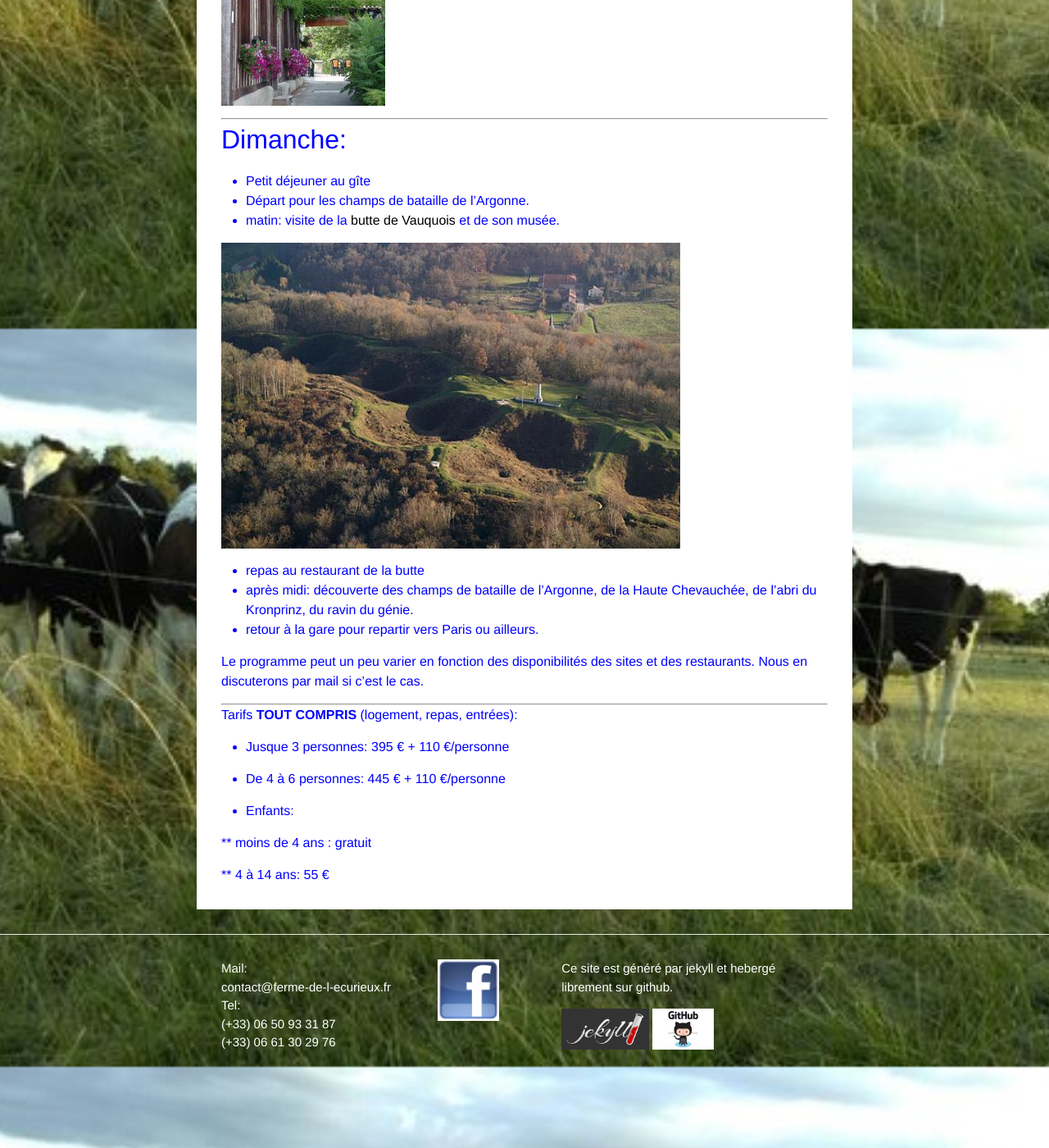
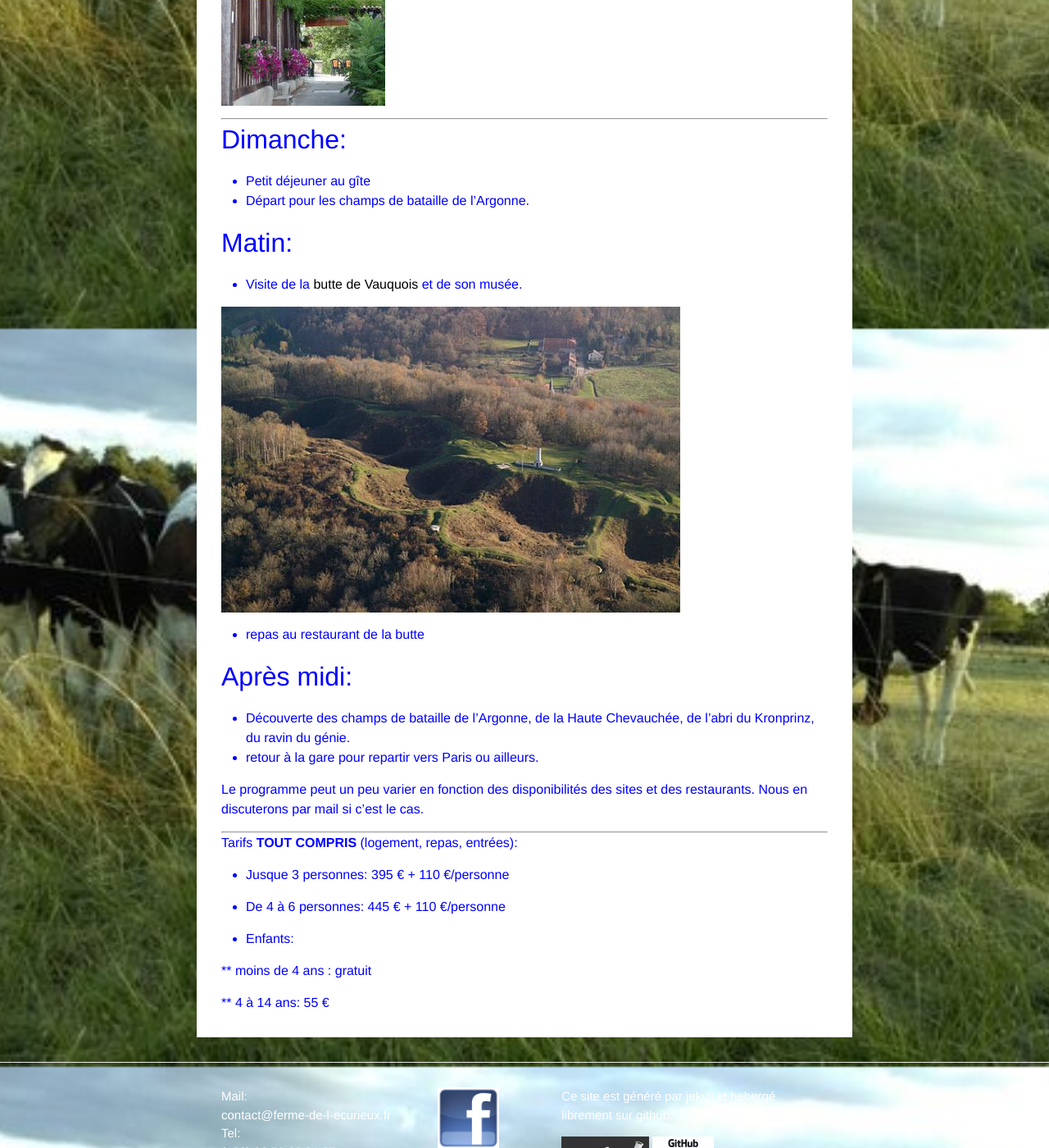
Before and after one commit to cltpr/cltpr.github.io, a Jekyll site: the page built from 1WW-weekend_fr.md, in a window 1280 px wide and 1400 px high, scrolled down 4099 px. Shown: the whole window at 82% size. Built offline with Jekyll 4.4.1, drawn with Linux system fonts in a browser that asks for light colours; part of the change alters nothing that is shown.

Commit message:
201612291601

```diff
--- a/1WW-weekend_fr.md
+++ b/1WW-weekend_fr.md
@@ -76,12 +76,20 @@ Après midi:
 
 * Petit déjeuner au gîte
 * Départ pour les champs de bataille de l'Argonne.
-* matin: visite de la<a href="http://butte-vauquois.fr/" target="_blank"> butte de Vauquois</a> et de son musée.
+
+Matin:
+-----------------------
+
+* Visite de la<a href="http://butte-vauquois.fr/" target="_blank"> butte de Vauquois</a> et de son musée.
 
 ![](/images/vauquois.jpeg)
 
 * repas au restaurant de la butte
-* après midi: découverte des champs de bataille de l'Argonne, de la Haute Chevauchée, de l'abri du Kronprinz, du ravin du génie.
+
+Après midi:
+--------------------------
+
+* Découverte des champs de bataille de l'Argonne, de la Haute Chevauchée, de l'abri du Kronprinz, du ravin du génie.
 * retour à la gare pour repartir vers Paris ou ailleurs.
 
 Le programme peut un peu varier en fonction des disponibilités des sites et des restaurants. Nous en discuterons par mail si c'est le cas.
```
